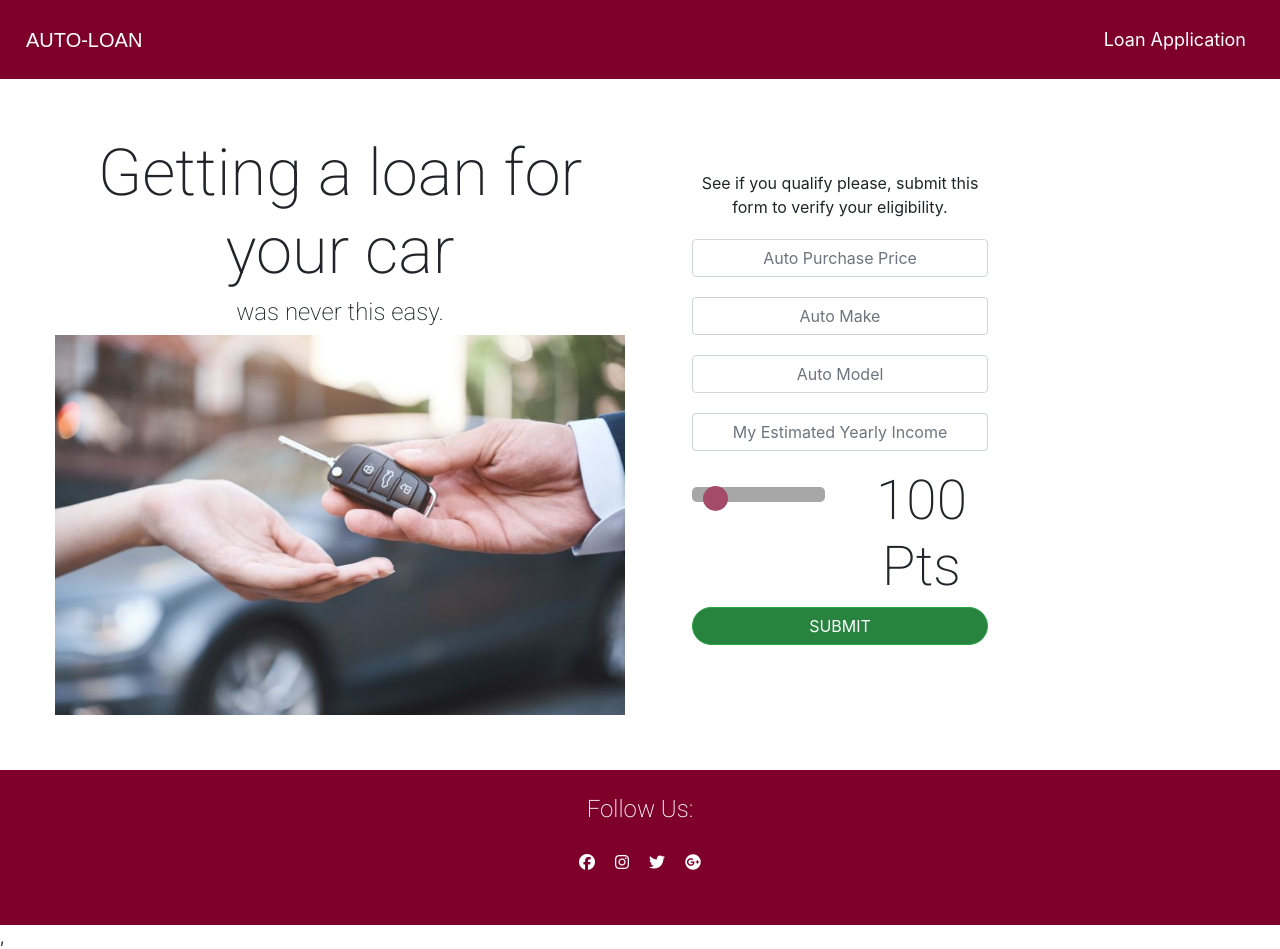
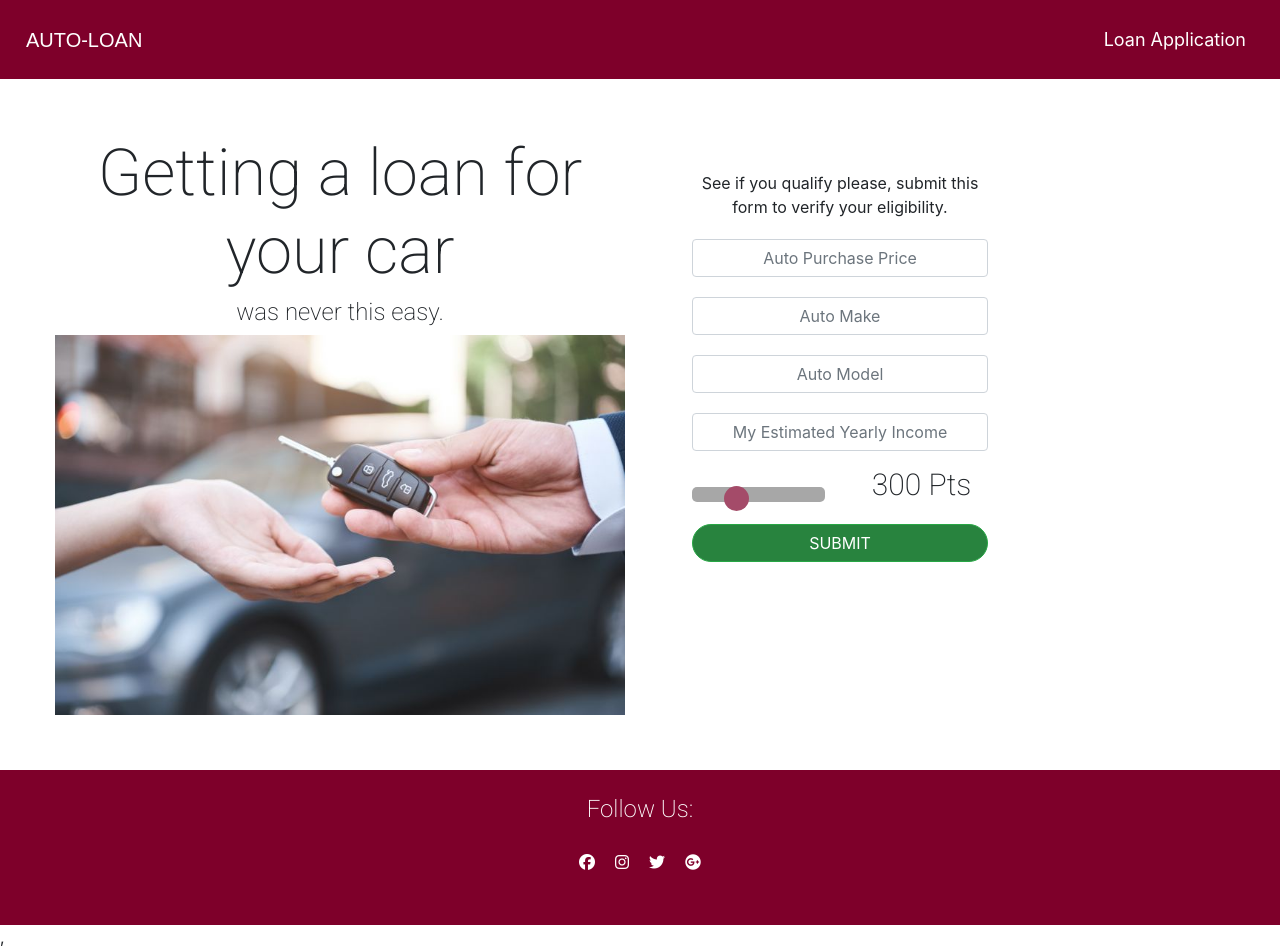
Before and after one commit to jlcalderon/auto-loan, a React (Create React App) app in the folder auto-loan/: page / in a window 1280 px wide. Built offline with nearby package versions, Linux system fonts and the light colour scheme; a web font is replaced by a local one.

Commit message:
Tracking and setting up initial state in FormApplication component

```diff
--- a/auto-loan/src/components/pages/component/FormApplication.css
+++ b/auto-loan/src/components/pages/component/FormApplication.css
@@ -44,7 +44,7 @@
 
 .jumbo-scores {
   font-family: "Roboto", sans-serif;
-  font-size: 55px;
+  font-size: 30px;
 }
 
 .primary-button {
--- a/auto-loan/src/components/pages/component/FormApplication.js
+++ b/auto-loan/src/components/pages/component/FormApplication.js
@@ -1,6 +1,9 @@
-import React from "react";
+import React, { useState } from "react";
 import "./FormApplication.css";
 const FormApplication = () => {
+  const [loanApplication, setLoanApplication] = useState({});
+  const [creditScore, setCreditScore] = useState(300);
+
   return (
     <form>
       <div className="form-group">
@@ -30,6 +33,7 @@ const FormApplication = () => {
               type="range"
               min="0"
               max="1000"
+              value={creditScore}
               step="100"
               list="tickmarks"
               className="credit-scores-range"
@@ -50,7 +54,7 @@ const FormApplication = () => {
           </div>
         </div>
         <div className="col">
-          <h1 className="jumbo-scores">100{} Pts</h1>
+          <h1 className="jumbo-scores">{creditScore} Pts</h1>
         </div>
       </div>
       <div className="form-group">
```
